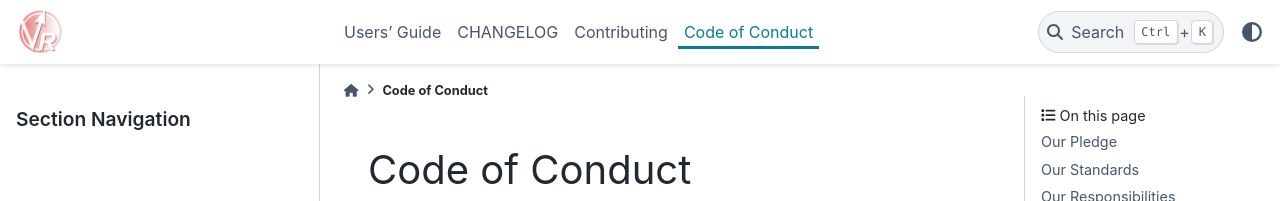
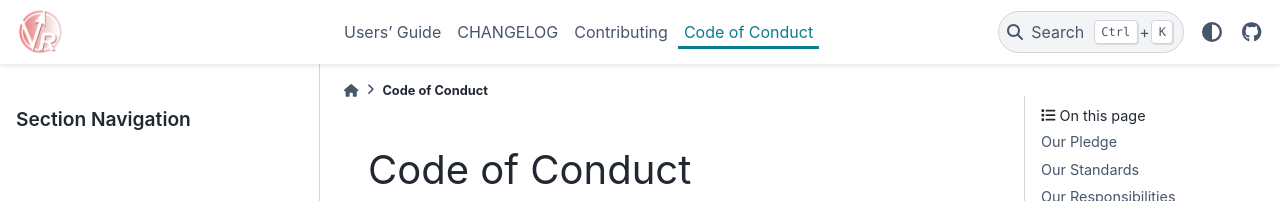
Before and after one commit to bzrudski/vectorose, a Sphinx documentation site: the page built from docs/conduct.md, in a window 1280 px wide. Shown: the top 201 px of the page. Built offline with Sphinx 7.4.7 and the PyData theme 0.15.4, drawn with Linux system fonts in a browser that asks for light colours; pages that are not in the unit, such as notebooks, are missing from menus.

Commit message:
docs: add GitHub icon to online docs.

```diff
--- a/docs/conf.py
+++ b/docs/conf.py
@@ -59,6 +59,17 @@
 html_title = "VectoRose Documentation"
 html_short_title = "VectoRose Docs"
 
+html_theme_options = {
+    "icon_links": [
+        {
+            "name": "GitHub",
+            "url": "https://github.com/bzrudski/vectorose",
+            "icon": "fa-brands fa-github",
+            "type": "fontawesome",
+        }
+    ]
+}
+
 # -- Options for napoleon ----------------------------------------------------
 
 # We want the return type to be presented inline
```
